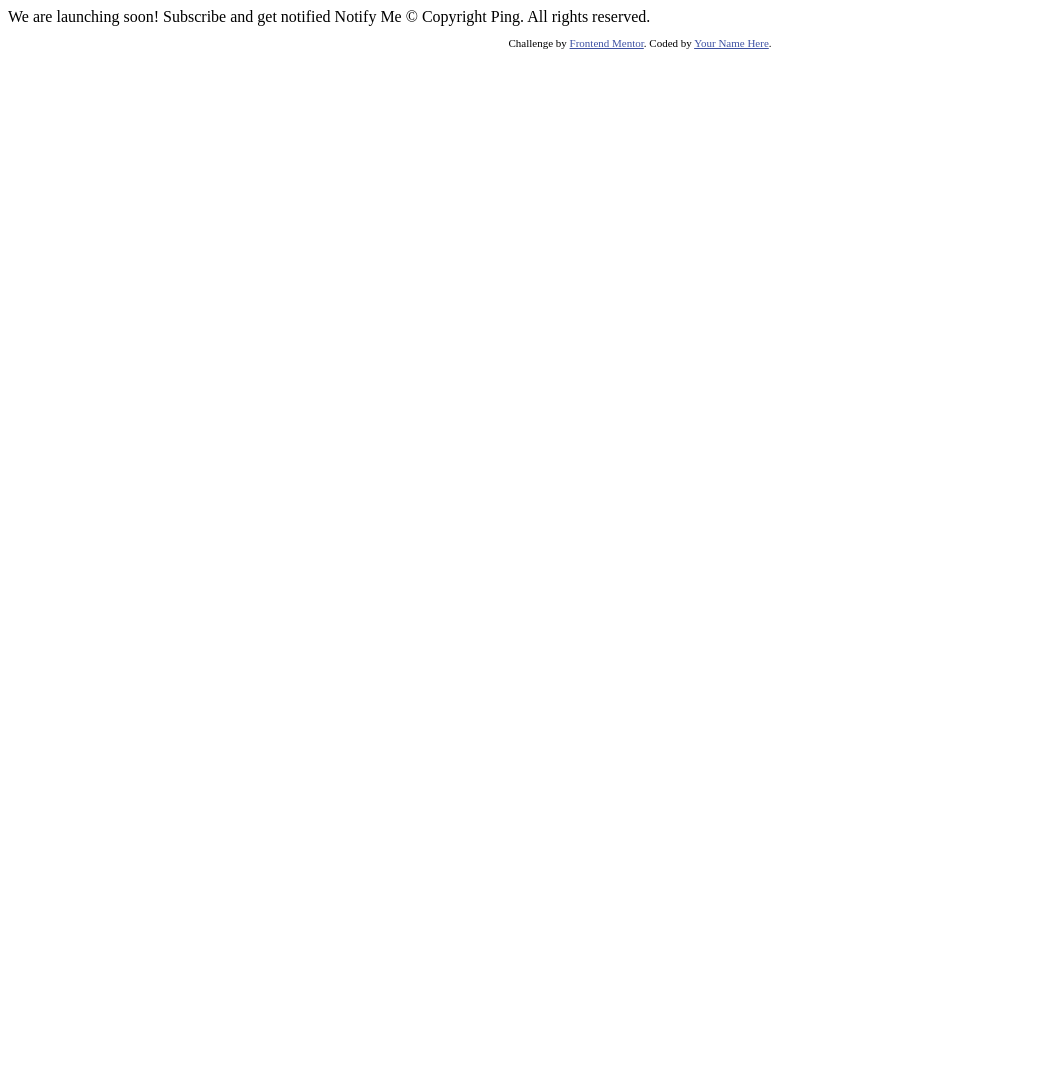
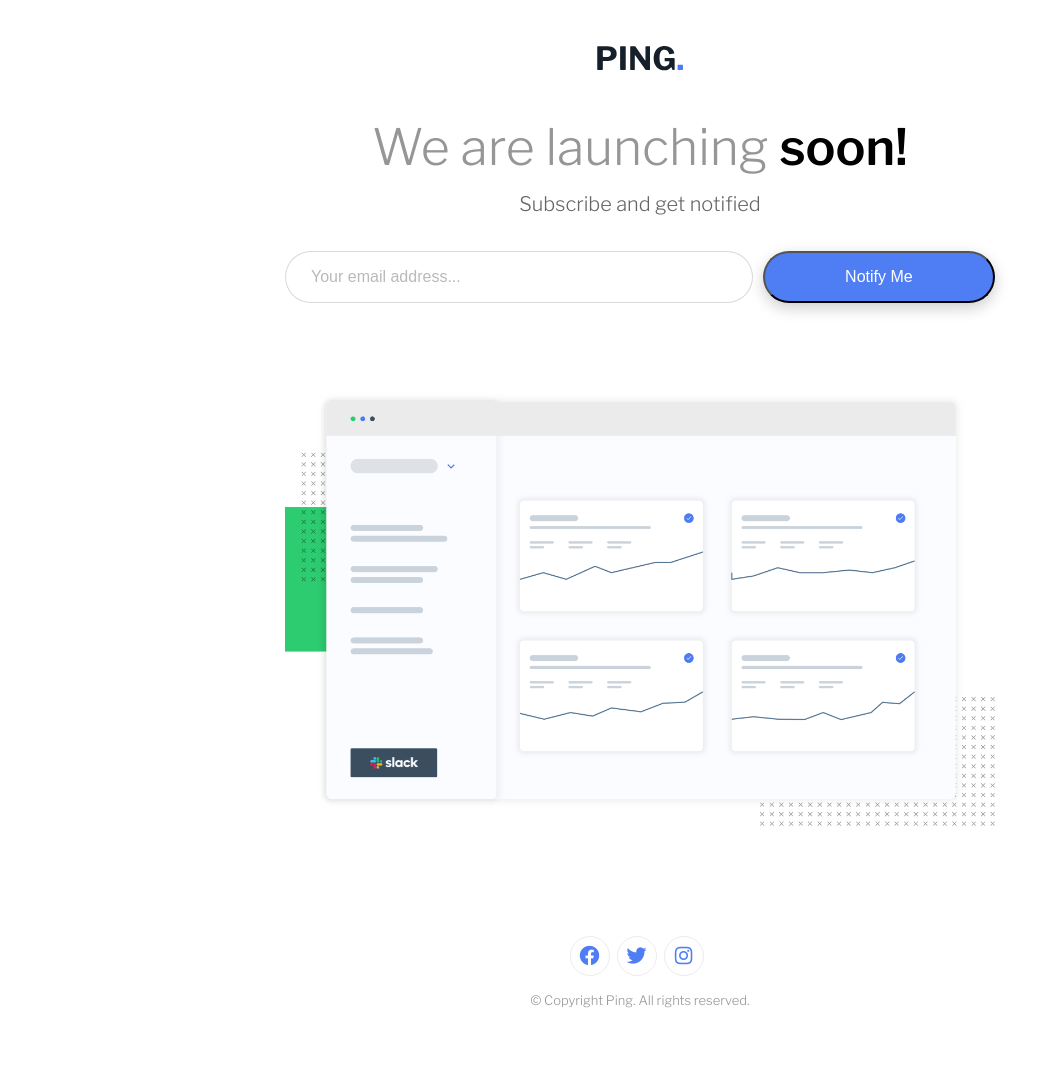
Before and after one commit to nhi-ngo/Frontend-Challenges, a plain HTML site: page ping-coming-soon-page-master/index.html in a window 1280 px wide. Shown: the whole page, without its empty margins (0-1053 px from the left). Before the commit the page ends 800 px from the top, so only its background shows below. Drawn offline with nearby package versions, Linux system fonts and the light colour scheme.

Commit message:
Completed files

```diff
--- a/ping-coming-soon-page-master/index.html
+++ b/ping-coming-soon-page-master/index.html
@@ -1,34 +1,51 @@
 <!DOCTYPE html>
 <html lang="en">
 	<head>
-  <meta charset="UTF-8">
-  <meta name="viewport" content="width=device-width, initial-scale=1.0"> <!-- displays site properly based on user's device -->
-
-  <link rel="icon" type="image/png" sizes="32x32" href="./images/favicon-32x32.png">
+		<meta charset="UTF-8" />
+		<meta name="viewport" content="width=device-width, initial-scale=1.0" />
+		<link rel="icon" type="image/png" sizes="32x32" href="./images/favicon-32x32.png" />
+		<link rel="stylesheet" href="style.css" />
+		<link rel="stylesheet" href="https://cdnjs.cloudflare.com/ajax/libs/font-awesome/5.12.1/css/all.min.css" />
 
 		<title>Frontend Mentor | Ping coming soon page</title>
-
-  <!-- Feel free to remove these styles or customise in your own stylesheet 👍 -->
-  <style>
-    .attribution { font-size: 11px; text-align: center; }
-    .attribution a { color: hsl(228, 45%, 44%); }
-  </style>
 	</head>
 	<body>
 
-  We are launching soon!
+		<header>
+			<div class="container">
+				<img src="./images/logo.svg" alt="" />
+				<h2>We are launching <span>soon!</span></h2>
+				<h4>Subscribe and get notified</h4>
+				<form action="">
+					<input type="email" id="email" placeholder="Your email address..." />
+					<small>Please provide a valid email address!</small>
+					<button>Notify Me</button>
+				</form>
+			</div>
+		</header>
 
-  Subscribe and get notified
-
-  Notify Me
-
-  &copy; Copyright Ping. All rights reserved.
+		<section>
+			<div class="container">
+				<img src="./images/illustration-dashboard.png" alt="" />
+			</div>
+		</section>
 
 		<footer>
-    <p class="attribution">
-      Challenge by <a href="https://www.frontendmentor.io?ref=challenge" target="_blank">Frontend Mentor</a>.
-      Coded by <a href="#">Your Name Here</a>.
-    </p>
+			<div class="container">
+				<ul class="flex social-media">
+					<li>
+						<a class="circle" href="#"><i class="fab fa-facebook"></i></a>
+					</li>
+					<li>
+						<a class="circle" href="#"><i class="fab fa-twitter"></i></a>
+					</li>
+					<li>
+						<a class="circle" href="#"><i class="fab fa-instagram"></i></a>
+					</li>
+				</ul>
+				<p>&copy; Copyright Ping. All rights reserved.</p>
+			</div>
     </footer>
+    <script src="script.js"></script>
 	</body>
 </html>
--- /dev/null
+++ b/ping-coming-soon-page-master/script.js
@@ -0,0 +1,20 @@
+const form = document.querySelector('form');
+const email = form.querySelector('#email');
+
+function handleSubmit(e) {
+  e.preventDefault();
+  const emailInput = email.value;
+
+  if (!isValid(emailInput)) {
+    form.classList.add('error');
+  } else {
+    form.classList.remove('error');
+  }
+}
+
+function isValid(email) {
+  const re = /^\w+([\.-]?\w+)*@\w+([\.-]?\w+)*(\.\w{2,3})+$/;
+  return re.test(String(email).toLowerCase());
+}
+
+form.addEventListener('submit', handleSubmit);
--- /dev/null
+++ b/ping-coming-soon-page-master/style.css
@@ -0,0 +1,169 @@
+@import url('https://fonts.googleapis.com/css2?family=Libre+Franklin:wght@300;600;700&display=swap');
+
+:root {
+	--blue: hsl(223, 87%, 63%);
+	--paleBlue: hsl(223, 100%, 88%);
+	--lightRed: hsl(354, 100%, 66%);
+	--gray: hsl(0, 0%, 59%);
+	--veryDarkBlue: hsl(209, 33%, 12%);
+}
+
+html {
+	box-sizing: border-box;
+}
+
+*,
+*:before,
+*:after {
+	box-sizing: inherit;
+}
+
+body {
+	font-family: 'Libre Franklin', sans-serif;
+	background-color: #fff;
+	margin: 0;
+}
+
+.container {
+	width: 800px;
+	max-width: 100%;
+	margin: 0 auto;
+	padding: 45px;
+	text-align: center;
+}
+
+img {
+	max-width: 100%;
+}
+
+h2 {
+	font-size: 50px;
+	color: var(--gray);
+	font-weight: 300;
+	margin-bottom: -20px;
+}
+
+h2 span {
+	color: #000;
+	font-weight: 600;
+}
+
+h4 {
+	font-size: 20px;
+	font-weight: 300;
+	margin: 35px;
+	opacity: 0.6;
+}
+
+form {
+	display: flex;
+	justify-content: center;
+	position: relative;
+}
+
+form.error input {
+	border: 1px solid var(--lightRed);
+}
+
+form.error input::placeholder {
+	color: var(--lightRed);
+}
+
+form.error small {
+	display: block;
+}
+
+input,
+button {
+	padding: 15px 25px;
+	border-radius: 40px;
+	outline: none;
+	font-size: 16px;
+}
+
+input {
+	flex: 0.7;
+	border: 1px solid rgba(0, 0, 0, 0.15);
+	margin-right: 10px;
+}
+
+input::placeholder {
+	opacity: 0.5;
+}
+
+input:focus {
+	outline: none;
+	border: 1px solid var(--blue);
+}
+
+button {
+	flex: 0.3;
+	color: #fff;
+	background-color: var(--blue);
+	box-shadow: 0px 5px 15px rgba(0, 0, 0, 0.2);
+	cursor: pointer;
+}
+
+button:active {
+	transform: translateY(3px);
+}
+
+small {
+	position: absolute;
+	bottom: -25px;
+	left: 25px;
+	color: var(--lightRed);
+	font-style: italic;
+	font-size: 13px;
+	display: none;
+}
+
+footer ul {
+	display: flex;
+	justify-content: center;
+	list-style-type: none;
+	padding: 0;
+}
+
+footer .circle {
+	width: 40px;
+	height: 40px;
+	font-size: 20px;
+	border-radius: 50%;
+	border: 1px solid rgba(0, 0, 0, 0.08);
+	display: flex;
+	justify-content: center;
+	align-items: center;
+	margin-right: 7px;
+	color: var(--blue);
+	text-decoration: none;
+}
+
+footer p {
+	color: var(--gray);
+	font-size: 13px;
+}
+
+@media screen and (max-width: 628px) {
+	h2 {
+		font-size: 35px;
+	}
+
+	form {
+		flex-direction: column;
+	}
+
+	input {
+		margin-bottom: 40px;
+	}
+
+	small {
+		left: 25%;
+		bottom: 50%;
+		text-align: center;
+	}
+
+	section .container {
+		padding: 0 0 60px;
+	}
+}
```
Also changed, not shown: 1 other file. Lines whose indentation alone changed are shown as unchanged.
